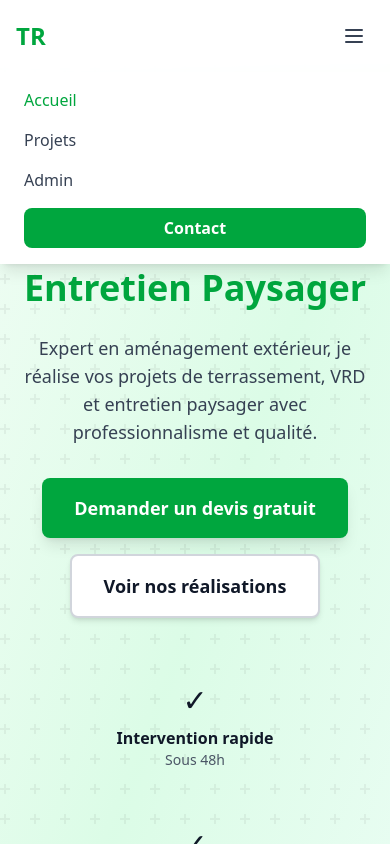
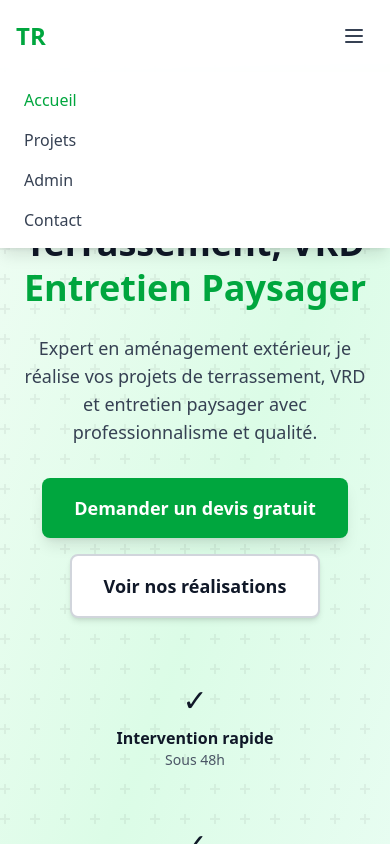
Before and after one commit to piwiit/thibault-rogoski, a Next.js app: page / in a window 390 px wide. Both pictures are taken after a click on the button "Menu". Shown: the top 844 px of the page. Built offline with nearby package versions, Linux system fonts and the light colour scheme; no server answers; the database is empty.

Commit message:
style: unify contact link style in mobile menu

```diff
--- a/components/Navbar.tsx
+++ b/components/Navbar.tsx
@@ -141,7 +141,7 @@ export default function Navbar({ landingContent }: NavbarProps) {
                 <Link
                   href="/contact"
                   onClick={() => setIsOpen(false)}
-                  className={`block px-4 py-2 font-semibold text-center text-white transition-colors rounded-lg ${isActive('/contact') ? 'bg-green-700' : 'bg-green-600 hover:bg-green-700'}`}
+                  className={`block font-medium transition-colors ${isActive('/contact') ? 'text-green-600' : 'text-gray-700 hover:text-green-600'}`}
                 >
                   Contact
                 </Link>
```
